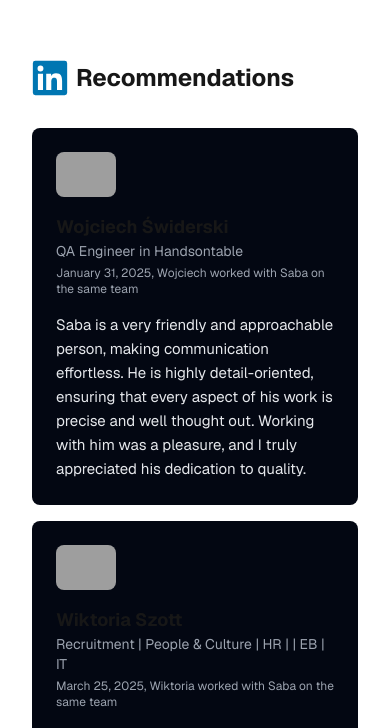
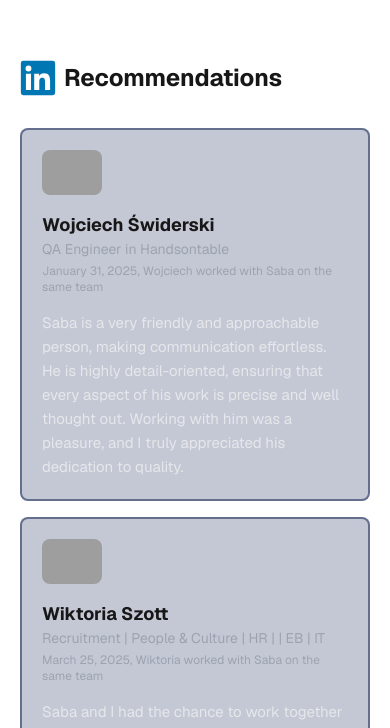
Before and after one commit to ItsMeSaba/portfolio-new, a Next.js app: page / in a window 390 px wide. Shown: the part 3775-4503 px from the top of the page. Built offline with nearby package versions, Linux system fonts and the light colour scheme; grey boxes are pictures that could not be loaded.

Commit message:
style: update styling for LinkedinRecommendations and Recommendation components for improved layout and visual consistency

```diff
--- a/src/components/sections/linkedin-recommendations/LinkedinRecommendations.tsx
+++ b/src/components/sections/linkedin-recommendations/LinkedinRecommendations.tsx
@@ -11,7 +11,7 @@ export function LinkedinRecommendations() {
   const rightColumnRecommendations = linkedinRecommendations.slice(halfLength);
 
   return (
-    <section className="container my-12 py-12 md:my-20 md:py-20">
+    <section className="container max-w-screen-xl px-5 md:px-8 my-12 py-12 md:my-20 md:py-20">
       <div className="flex items-center gap-2 md:gap-4 mb-8 md:mb-12">
         <Linkedin className="w-9 h-9 md:w-12 md:h-12" />
         <h2 className="text-2xl md:text-4xl font-bold">Recommendations</h2>
--- a/src/components/sections/linkedin-recommendations/Recommendation.tsx
+++ b/src/components/sections/linkedin-recommendations/Recommendation.tsx
@@ -9,7 +9,7 @@ export function Recommendation({
   label,
 }: LinkedinRecommendation) {
   return (
-    <div className="flex flex-col gap-4 bg-gray-950 p-6 rounded-lg h-fit min-w-[250px] max-w-[750px]">
+    <div className="flex flex-col gap-4 bg-blue-950/25 border-blue-950/55 border-2 p-5 md:p-6 rounded-lg h-fit min-w-[250px] max-w-[750px]">
       <div className="flex flex-col md:flex-row items-start md:items-center gap-4">
         <Image
           src={image}
```
